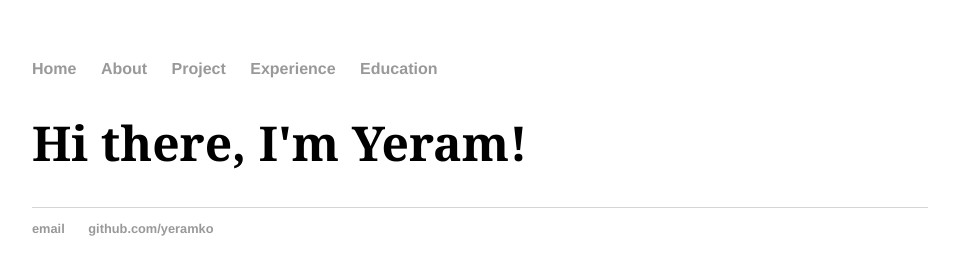
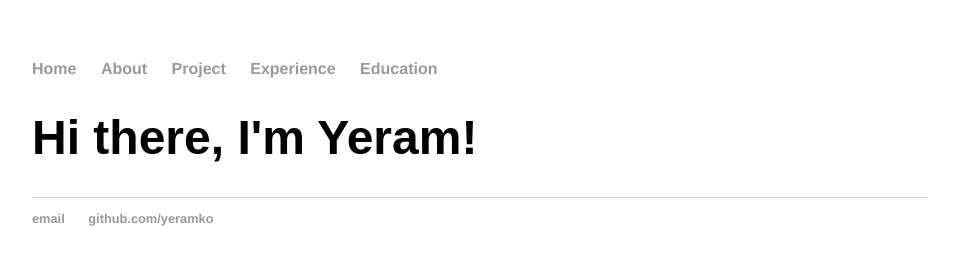
Before and after one commit to yeramko/yeramko.github.io, a plain HTML site: page index.html in a window 1280 px wide. Shown: the whole page, without its empty margins (160-1119 px from the left). Drawn offline with Linux system fonts and the light colour scheme.

Commit message:
Update main.css

```diff
--- a/css/main.css
+++ b/css/main.css
@@ -23,7 +23,8 @@ a:hover {
 }
 h1 {
     font-size: 3em;
-    font-family: 'Libre Baskerville', Georgia, serif;
+    display: block;
+    font-family: "utopia-std-display", sans-serif;
 }
 p {
     font-size: 1.5em;
```
